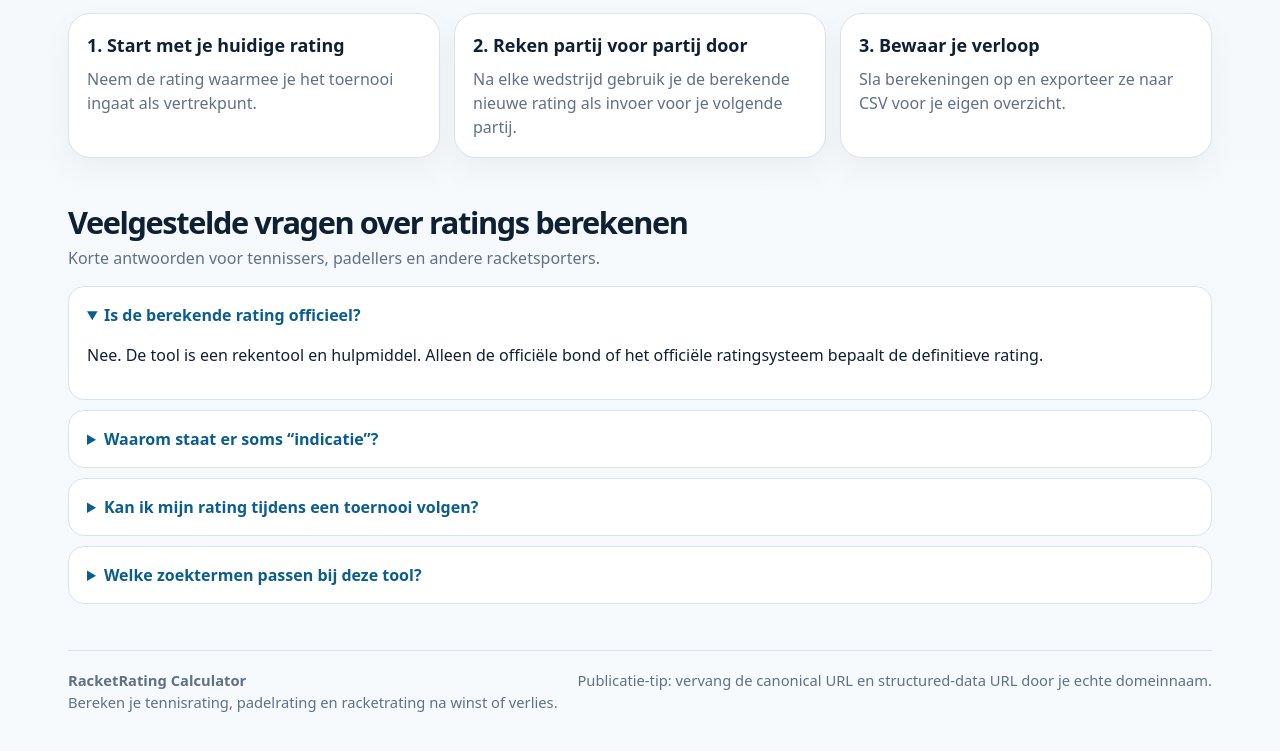
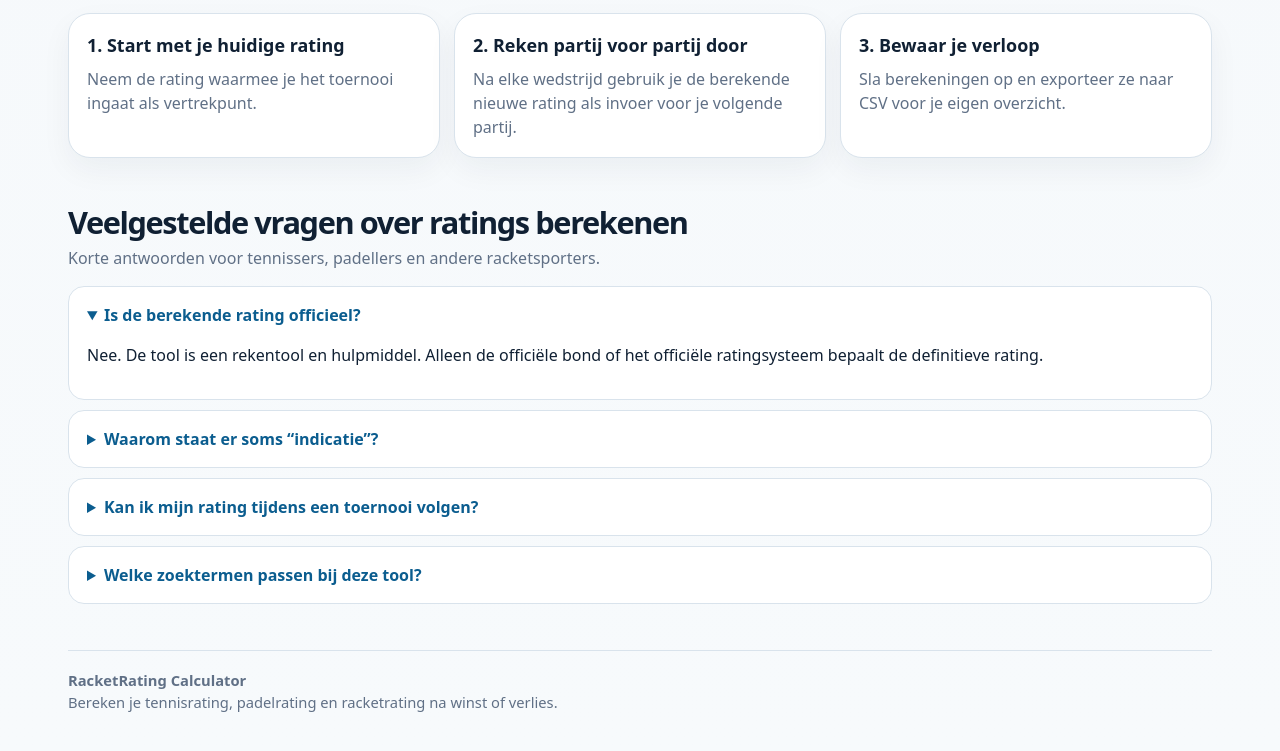
Before and after one commit to helloapple23/racketratingcalculator, a plain HTML site: page index.html in a window 1280 px wide. Shown: the part 2242-2993 px from the top of the page. Drawn offline with Linux system fonts and the light colour scheme.

Commit message:
Update index.html

```diff
--- a/index.html
+++ b/index.html
@@ -1176,7 +1176,6 @@
         Bereken je tennisrating, padelrating en racketrating na winst of verlies.
       </div>
       <div>
-        Publicatie-tip: vervang de canonical URL en structured-data URL door je echte domeinnaam.
       </div>
     </div>
   </footer>
```
